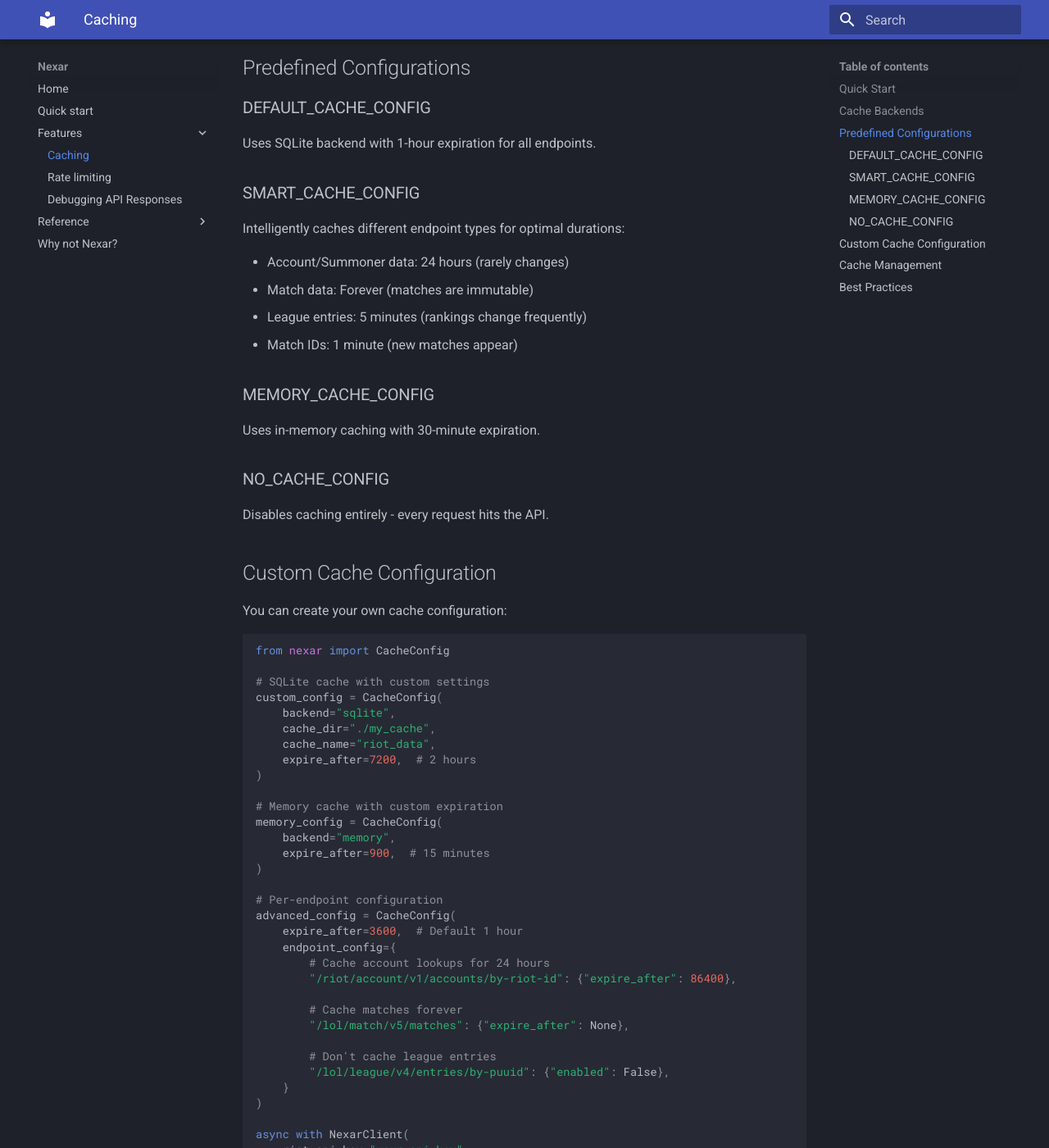
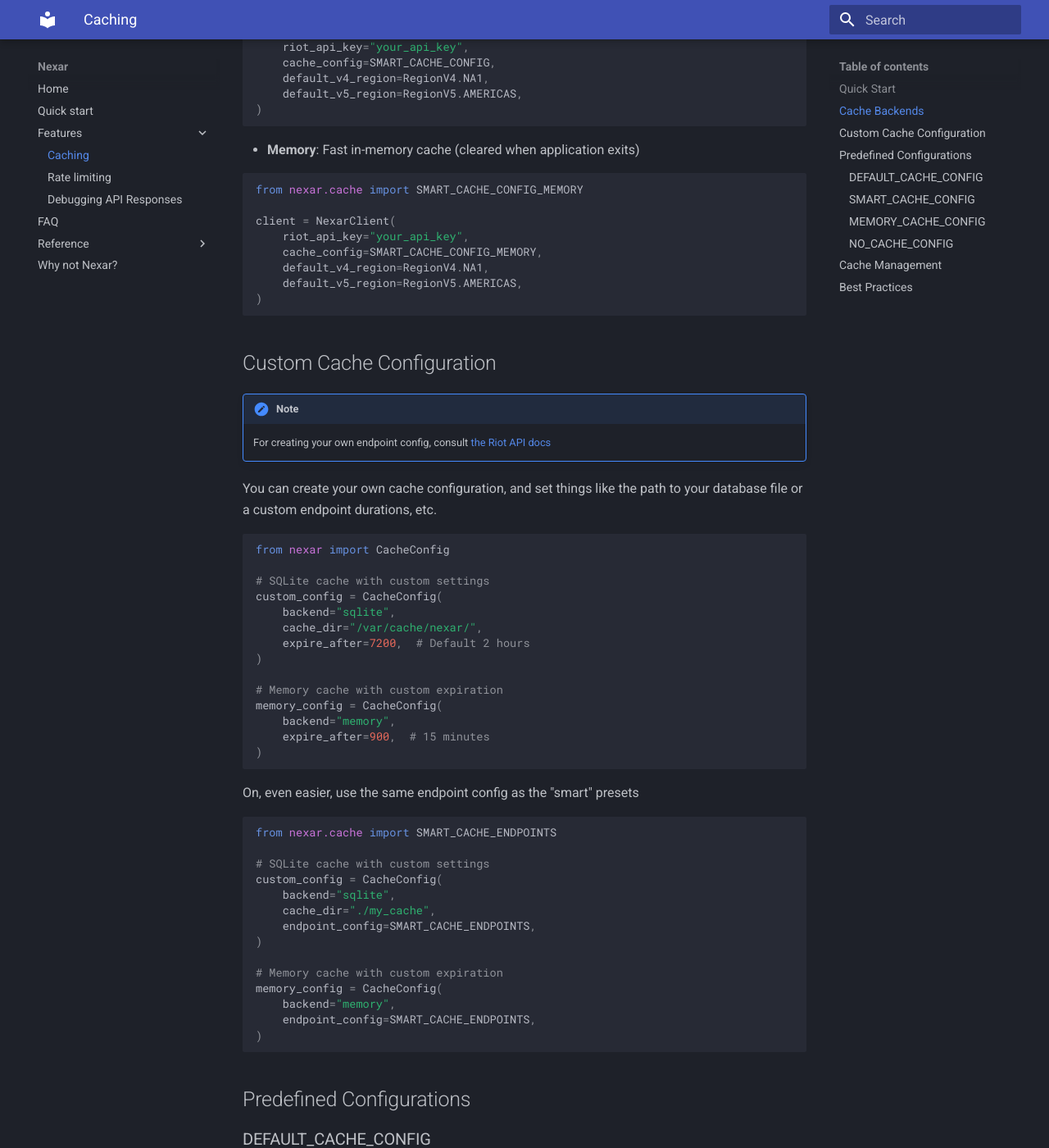
Before and after one commit to JoshPaulie/nexar, an MkDocs documentation site: the page built from docs/client-features/caching.md, in a window 1280 px wide and 1400 px high, scrolled down 1481 px. Shown: the whole window at 82% size. Built offline with MkDocs 1.6.1 and Material for MkDocs 9.7.7, drawn with Linux system fonts in a browser that asks for light colours; some of the changed text lies outside the part shown.

Commit message:
docs: add FAQ; flesh out caching with snippets

````diff
--- /dev/null
+++ b/docs/FAQ.md
@@ -0,0 +1,19 @@
+# FAQ
+
+## What is a PUUID?
+
+A **P**layer **U**niversally **U**nique **Id**entifier (PUUID) is a unique string associated with a Riot account. They are always 78 characters long.
+
+With the introduction of Riot IDs, Summoner IDs were deprecated. The PUUID is now the primary lookup key for most API endpoints.
+
+### PUUIDs are Encrypted
+
+PUUIDs are encrypted per API key. This means the same user will have different PUUIDs depending on which API key is used to retrieve them.
+
+Generally, this does not affect typical usage. However, you cannot look up a user's PUUID with one API key and then use that PUUID as input with a different API key.
+
+## Why do I have to provide 2 regions?
+
+Under the hood, Nexar is of course making API calls to various Riot endpoints. Some are using "V4" regions, while newer are using "V5" regions. Each endpoint version uses a different "version".
+
+Despite none of the endpoints ever using both the region versions, Nexar's `Player` object makes calls with methods that use both. Thus, both need set when defining a player.
--- a/docs/client-features/caching.md
+++ b/docs/client-features/caching.md
@@ -11,30 +11,16 @@
 
     This keeps a local, persistent storage of data to reduce API calls.
 
-Nexar includes built-in caching functionality to reduce API calls and improve performance. Cached responses are stored locally and reused until they expire.
+Nexar includes built-in caching functionality to reduce API calls and improve performance. Cached responses are either stored locally (sqlite file) or in memory, and reused until they expire.
+
+Via `CacheConfig`, one can specify a default cache time, pick your storage backend, and configure endpoint TTLs (time-to-live's).
 
 ## Quick Start
 
 By default, Nexar uses "dumb" caching, which caches all responses for an hour, regardless of the endpoint:
 
 ```python
-import asyncio
-from nexar import NexarClient, RegionV4, RegionV5
-
-async def main() -> None:
-    async with NexarClient(
-        riot_api_key="your_api_key",
-        default_v4_region=RegionV4.NA1,
-        default_v5_region=RegionV5.AMERICAS,
-    ) as client:
-        # First call hits the API
-        player = await client.get_player("bexli", "bex")
-
-        # Second call uses cached data
-        player = await client.get_player("bexli", "bex")
-
-if __name__ == "__main__":
-    asyncio.run(main())
+-8<-- "caching/default.py"
 ```
 
 ## Cache Backends
@@ -42,18 +28,33 @@
 Nexar supports two cache backends:
 
 - **SQLite** (default): Persistent cache stored in a file
+
+```python
+-8<-- "caching/demo.py:smart-sqlite"
+```
+
 - **Memory**: Fast in-memory cache (cleared when application exits)
 
 ```python
-from nexar import CacheConfig, MEMORY_CACHE_CONFIG
+-8<-- "caching/demo.py:smart-memory"
+```
 
-# Memory cache example
-async with NexarClient(
-    riot_api_key="your_api_key",
-    cache_config=MEMORY_CACHE_CONFIG,
-) as client:
-    # Use client here
-    pass
+## Custom Cache Configuration
+
+!!! note
+
+    For creating your own endpoint config, consult [the Riot API docs](https://developer.riotgames.com/apis)
+
+You can create your own cache configuration, and set things like the path to your database file or a custom endpoint durations, etc.
+
+```python
+-8<-- "caching/demo.py:cache-config"
+```
+
+On, even easier, use the same endpoint config as the "smart" presets
+
+```python
+-8<-- "caching/demo.py:smart-custom"
 ```
 
 ## Predefined Configurations
@@ -75,50 +76,6 @@
 ### NO_CACHE_CONFIG
 Disables caching entirely - every request hits the API.
 
-## Custom Cache Configuration
-
-You can create your own cache configuration:
-
-```python
-from nexar import CacheConfig
-
-# SQLite cache with custom settings
-custom_config = CacheConfig(
-    backend="sqlite",
-    cache_dir="./my_cache",
-    cache_name="riot_data",
-    expire_after=7200,  # 2 hours
-)
-
-# Memory cache with custom expiration
-memory_config = CacheConfig(
-    backend="memory",
-    expire_after=900,  # 15 minutes
-)
-
-# Per-endpoint configuration
-advanced_config = CacheConfig(
-    expire_after=3600,  # Default 1 hour
-    endpoint_config={
-        # Cache account lookups for 24 hours
-        "/riot/account/v1/accounts/by-riot-id": {"expire_after": 86400},
-
-        # Cache matches forever
-        "/lol/match/v5/matches": {"expire_after": None},
-
-        # Don't cache league entries
-        "/lol/league/v4/entries/by-puuid": {"enabled": False},
-    }
-)
-
-async with NexarClient(
-    riot_api_key="your_api_key",
-    cache_config=custom_config,
-) as client:
-    # Use client here
-    pass
-```
-
 ## Cache Management
 
 ```python
--- a/mkdocs.yml
+++ b/mkdocs.yml
@@ -15,7 +15,9 @@
       - Caching: client-features/caching.md
       - Rate limiting: client-features/rate-limiting.md
       - Debugging API Responses: client-features/debug-responses.md
+  - FAQ: FAQ.md
   - Reference:
+      - Client: reference/client.md
       - Models:
           - Player: reference/models/player.md
           - Match: reference/models/match.md
````
Also changed, not shown: docs/quick_start.md (+8 -5 lines), docs/reference/client.md (added, +1 -0 lines), docs/snippets/caching/default.py (added, +23 -0 lines), docs/snippets/caching/demo.py (added, +58 -0 lines).
